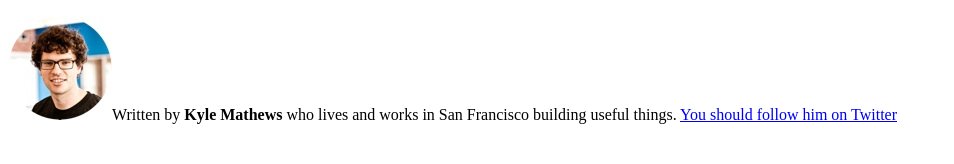
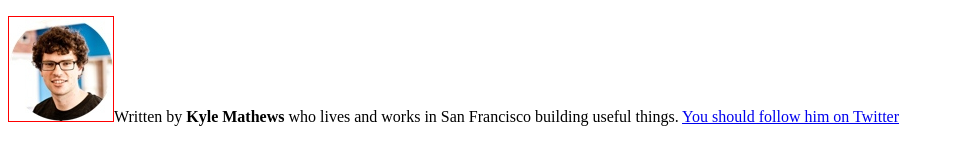
Before and after one commit to una/keto.nyc, a Gatsby site: page / in a window 1280 px wide. Shown: the whole page, without its empty margins (0-954 px from the left). Built offline with nearby package versions, Linux system fonts and the light colour scheme; Gatsby itself is replaced by a stand-in of ours.

Commit message:
reorganied components

```diff
--- a/src/components/Bio.js
+++ b/src/components/Bio/index.js
@@ -1,6 +1,6 @@
 import React from 'react'
-
-import profilePic from './profile-pic.jpg'
+import style from './style.module.css'
+import profilePic from './media/profile-pic.jpg'
 
 class Bio extends React.Component {
   render() {
@@ -9,6 +9,7 @@ class Bio extends React.Component {
         <img
           src={profilePic}
           alt={`Kyle Mathews`}
+          className={style.profilePic}
         />
         Written by <strong>Kyle Mathews</strong> who lives and works in San
         Francisco building useful things.{' '}
--- /dev/null
+++ b/src/components/Bio/style.module.css
@@ -0,0 +1,3 @@
+.profilePic {
+  border: 1px solid red;
+}
```
Also changed, not shown: src/components/Bio/media/profile-pic.jpg (renamed from src/components/profile-pic.jpg).
